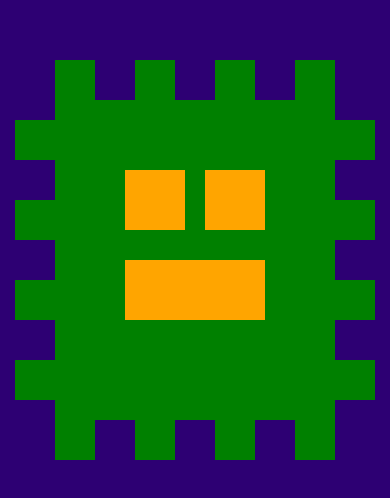
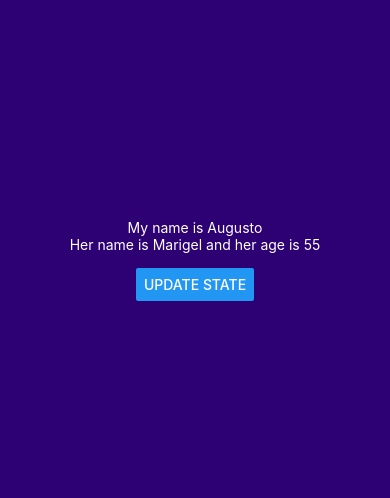
Before and after one commit to snow915/ReactNative, a React Native app: screen / in a window 390 px wide. Shown: the part 162-660 px from the top of the page. Built offline with nearby package versions, Linux system fonts and the light colour scheme.

Commit message:
add: use of state

```diff
--- a/App.js
+++ b/App.js
@@ -1,52 +1,26 @@
-import React from 'react';
-import {StyleSheet, Text, View} from 'react-native';
+import React, {useState} from 'react';
+import {StyleSheet, Text, View, Button} from 'react-native';
 
 export default function App() {
+    const [name, setName] = useState("Augusto");
+    const [person, setPerson] = useState({name:'Marigel', age:'55'});
+    const clickHandler = () => {
+        if (name === 'Augusto'){
+            setName("Cristian");
+        } else {
+            setName("Augusto");
+        }
+
+    }
     return (
         <View style={styles.container}>
-
-            <View style={styles.header}>
-                <View style={styles.tops}></View>
-                <View style={styles.tops}></View>
-                <View style={styles.tops}></View>
-                <View style={styles.tops}></View>
-            </View>
-
-            <View style={styles.bodyExterno}>
-
-                <View style={styles.headerExterno}>
-                    <View style={styles.topsExterno}></View>
-                    <View style={styles.topsExterno}></View>
-                    <View style={styles.topsExterno}></View>
-                    <View style={styles.topsExterno}></View>
-                </View>
-
-                <View style={styles.body}>
-
-                    <View style={styles.eyes}>
-                        <View style={styles.eyeLeft}></View>
-                        <View style={styles.eyeRight}></View>
-                    </View>
-
-                    <View style={styles.mouth}>
-                        <View style={styles.mouth1}></View>
-                    </View>
-
-                </View>
-
-                <View style={styles.headerExterno}>
-                    <View style={styles.topsExterno}></View>
-                    <View style={styles.topsExterno}></View>
-                    <View style={styles.topsExterno}></View>
-                    <View style={styles.topsExterno}></View>
-                </View>
-            </View>
-
-            <View style={styles.header}>
-                <View style={styles.tops}></View>
-                <View style={styles.tops}></View>
-                <View style={styles.tops}></View>
-                <View style={styles.tops}></View>
+            <Text style={styles.textStyle}>My name is {name}</Text>
+            <Text style={styles.textStyle}>Her name is {person.name} and her age is {person.age}</Text>
+            <View style={styles.buttonStyle}>
+                <Button
+                    title='Update state'
+                    onPress={clickHandler}
+                />
             </View>
         </View>
     );
@@ -58,50 +32,13 @@ const styles = StyleSheet.create({
         backgroundColor: '#2d0073',
         alignItems: 'center',
         justifyContent: 'center',
+
     },
-    body: {
-        backgroundColor: 'green',
-        padding: 70,
-        flexDirection: 'column',
+    textStyle : {
+      color : 'white',
     },
-    eyes: {
-        flexDirection: 'row',
+    buttonStyle : {
+      marginTop : 15,
     },
-    bodyExterno: {
-        flexDirection: 'row',
-    },
-    eyeLeft: {
-        backgroundColor: 'orange',
-        padding: 30,
-        marginRight: 10,
-    },
-    eyeRight: {
-        backgroundColor: 'orange',
-        padding: 30,
-        marginLeft: 10,
-    },
-    mouth1: {
-        backgroundColor: 'orange',
-        padding: 30,
-        marginTop: 30,
-    },
-    header: {
-        flexDirection: 'row',
-    },
-    tops: {
-        backgroundColor: 'green',
-        padding: 20,
-        marginLeft: 20,
-        marginRight: 20,
-    },
-  headerExterno: {
-    flexDirection: 'column',
-  },
-  topsExterno: {
-    backgroundColor: 'green',
-    padding: 20,
-    marginTop: 20,
-    marginBottom: 20,
-  },
 
 });
```
